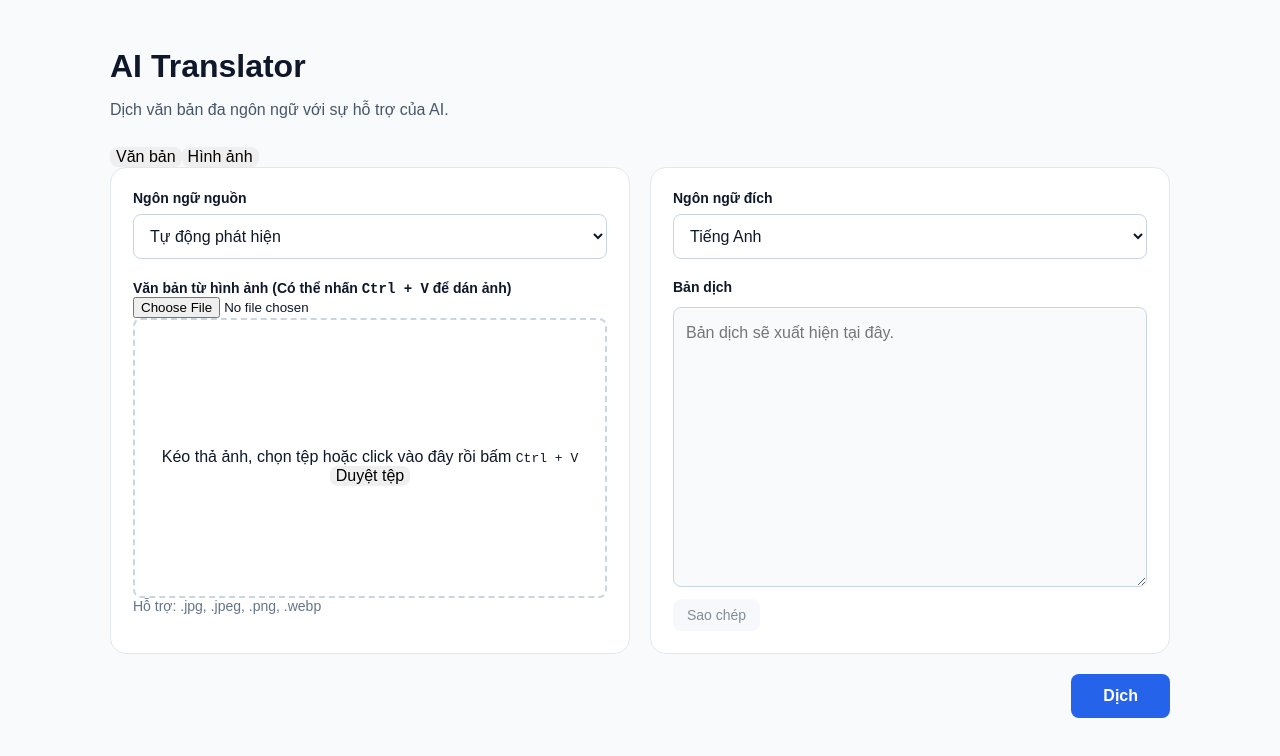
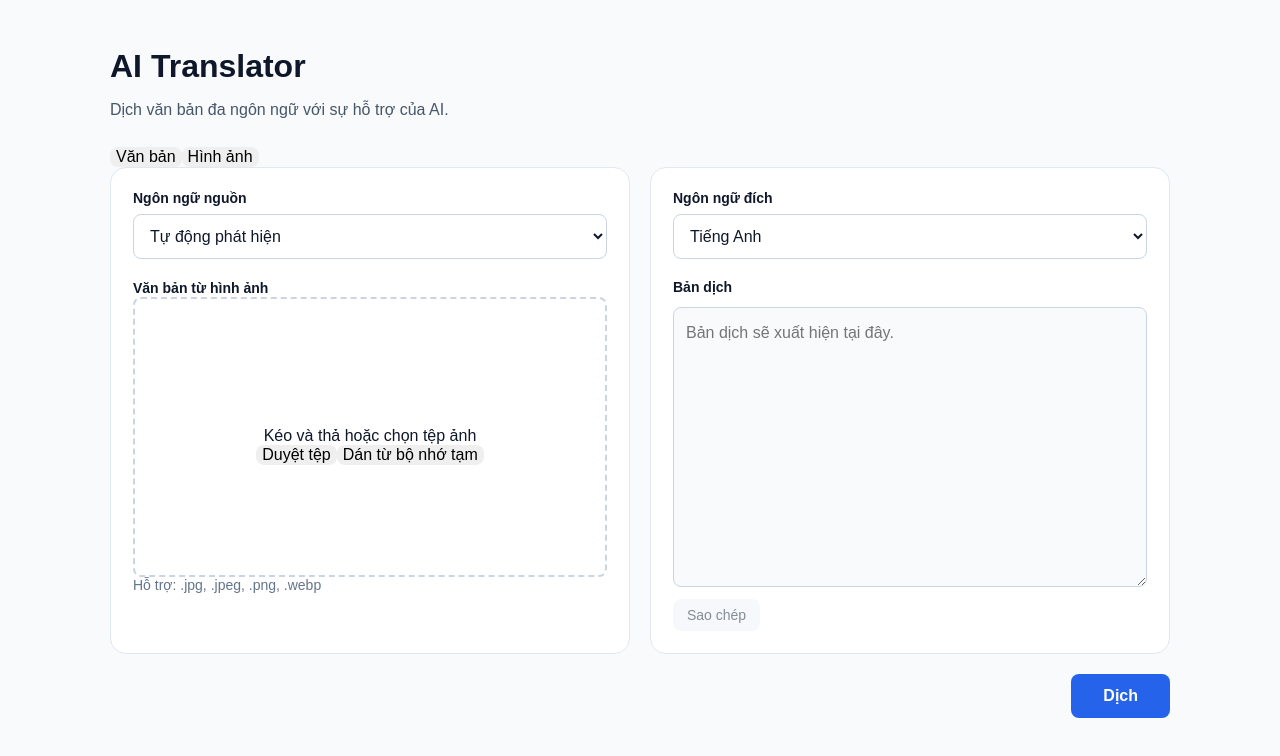
Before and after one commit to hienbn1910/LingoAI, a React (Vite) app in the folder client/: page / in a window 1280 px wide. Both pictures are taken after a click on the button "Hình ảnh". Shown: the top 756 px of the page. Built offline with nearby package versions, Linux system fonts and the light colour scheme.

Commit message:
feat(frontend): cập nhật giao diện ImageTranslator

```diff
--- a/client/src/components/ImageTranslator.jsx
+++ b/client/src/components/ImageTranslator.jsx
@@ -1,6 +1,11 @@
 import { useState } from "react";
 
-function ImageTranslator({ selectedImage, onImageSelect, onClearImage }) {
+function ImageTranslator({
+  selectedImage,
+  onImageSelect,
+  onClearImage,
+  onPasteClipboard,
+}) {
   const [localError, setLocalError] = useState("");
 
   function handleFileChange(e) {
@@ -15,50 +20,30 @@ function ImageTranslator({ selectedImage, onImageSelect, onClearImage }) {
     }
   }
 
-  // Xử lý sự kiện dán ảnh trực tiếp từ bàn phím (Ctrl + V) không cần xin quyền trình duyệt
-  function handlePaste(e) {
-    const items = e.clipboardData?.items;
-    if (!items) return;
-
-    for (const item of items) {
-      if (item.type.startsWith("image/")) {
-        const file = item.getAsFile();
-        if (file) {
-          setLocalError("");
-          onImageSelect(file);
-          break;
-        }
-      }
-    }
-  }
-
   return (
-    <div
-      className="mt-2 flex flex-col gap-2 outline-none focus:ring-2 focus:ring-blue-400 rounded-lg p-1"
-      tabIndex={0} // Giúp thẻ div có thể nhận focus để bắt sự kiện Ctrl + V trực tiếp
-      onPaste={handlePaste}
-    >
+    <div className="mt-2 flex flex-col gap-2">
       <label className="block text-xs font-semibold text-gray-600 uppercase">
-        Văn bản từ hình ảnh (Có thể nhấn{" "}
-        <kbd className="bg-gray-100 px-1 py-0.5 rounded border text-[10px]">
-          Ctrl + V
-        </kbd>{" "}
-        để dán ảnh)
+        Văn bản từ hình ảnh
       </label>
 
-      {/* Input ẩn để gọi khi bấm nút Duyệt tệp */}
+      {/* Input tệp đã được ẩn hoàn toàn bằng display: none */}
       <input
         type="file"
         id="image-file-input"
         className="hidden"
+        style={{ display: "none" }}
         accept=".jpg, .jpeg, .png, .webp"
         onChange={handleFileChange}
       />
 
-      {/* Hiển thị Khung Preview nếu đã chọn ảnh, ngược lại hiển thị Dropzone */}
+      {/* Khung hiển thị ảnh preview hoặc vùng thả ảnh */}
       {selectedImage ? (
         <div className="image-preview-container relative">
-          <img src={URL.createObjectURL(selectedImage)} alt="Preview" />
+          <img
+            src={URL.createObjectURL(selectedImage)}
+            alt="Preview"
+            className="max-h-64 mx-auto rounded object-contain"
+          />
           <button
             type="button"
             onClick={onClearImage}
@@ -114,20 +99,24 @@ function ImageTranslator({ selectedImage, onImageSelect, onClearImage }) {
             </svg>
           </div>
           <span className="text-sm font-medium text-gray-700 mb-3">
-            Kéo thả ảnh, chọn tệp hoặc click vào đây rồi bấm{" "}
-            <kbd className="bg-gray-100 px-1.5 py-0.5 rounded border text-xs">
-              Ctrl + V
-            </kbd>
+            Kéo và thả hoặc chọn tệp ảnh
           </span>
-          <div className="flex gap-2 w-full max-w-xs justify-center">
+          <div className="flex gap-2 w-full max-w-xs">
             <button
               type="button"
               onClick={() =>
-                document.getElementById("image-file-input").click()
+                document.getElementById("image-file-input")?.click()
               }
-              className="bg-blue-600 hover:bg-blue-700 text-white text-xs font-semibold py-2 px-4 rounded transition cursor-pointer"
+              className="flex-1 bg-blue-600 hover:bg-blue-700 text-white text-xs font-semibold py-2 px-3 rounded transition cursor-pointer"
             >
               Duyệt tệp
+            </button>
+            <button
+              type="button"
+              onClick={onPasteClipboard}
+              className="flex-1 border border-gray-300 hover:bg-gray-50 text-gray-700 text-xs font-semibold py-2 px-3 rounded transition cursor-pointer"
+            >
+              Dán từ bộ nhớ tạm
             </button>
           </div>
         </div>
```
